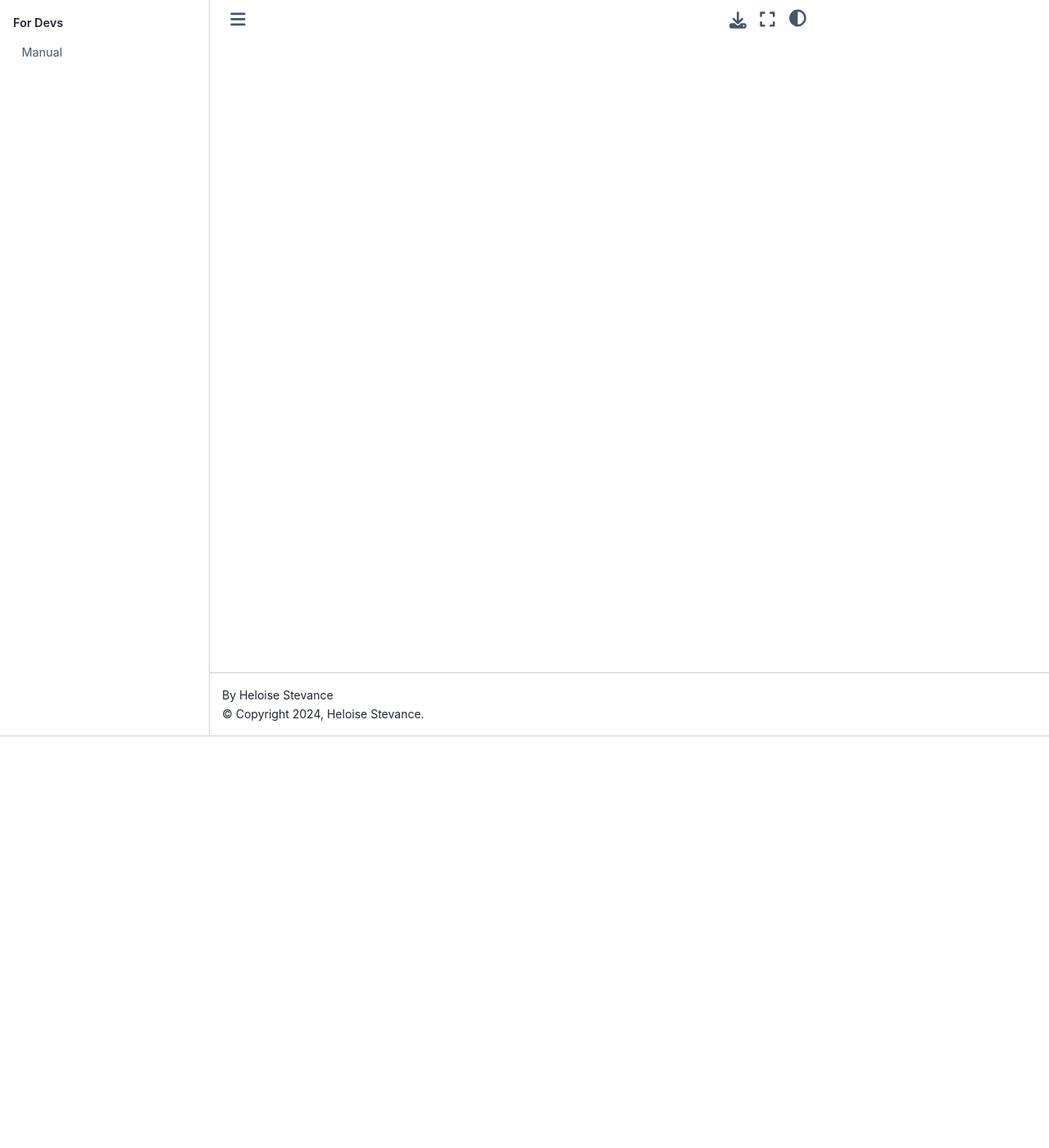
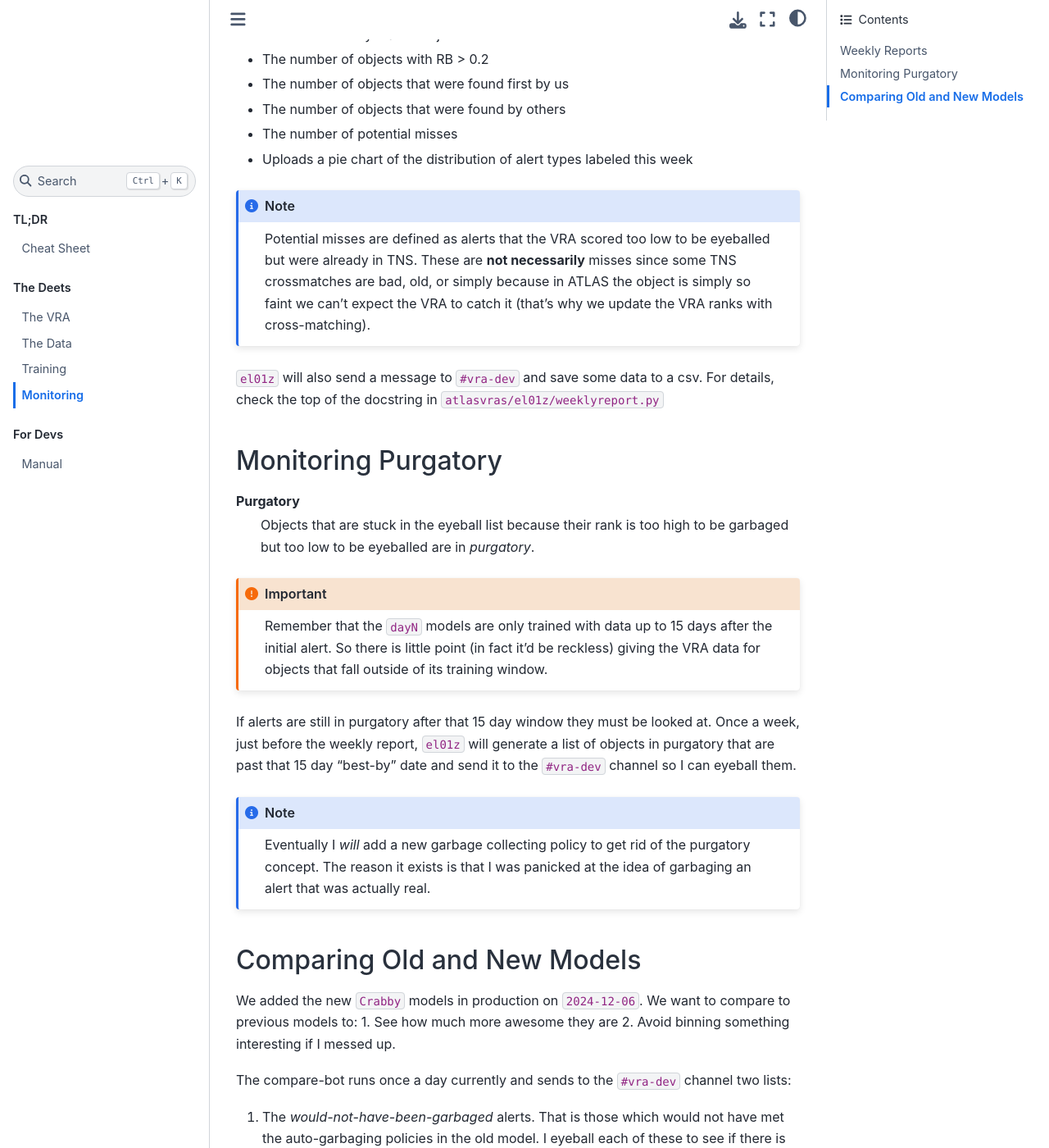
Before and after one commit to HeloiseS/atlasvras, a Sphinx documentation site: the page built from docs/source/el01z.rst, in a window 1280 px wide and 1400 px high, scrolled down 502 px. Shown: the whole window at 82% size. Built offline with Sphinx 7.4.7 and the Sphinx Book theme 1.1.4, drawn with Linux system fonts in a browser that asks for light colours; some of the changed text lies outside the part shown.

Commit message:
aded the eloiz sectoin

```diff
--- a/docs/source/el01z.rst
+++ b/docs/source/el01z.rst
@@ -1,2 +1,95 @@
 Monitoring with El01z
 ===================
+
+``el01z`` is the bot that monitors the behaviour of the VRA.
+It's actually currently **3 different bots** (as in three separate scripts)
+that have slightly different purposes
+
+1. **Weekly reports**
+2. **Monitoring purgatory**
+3. **Comparing old and new models**
+
+The first bot will be a permanent fixture although the body of the reports
+may evolve. The other two are dev helpers that will be turned off
+eventually.
+
+Weekly Reports
+--------------------
+Every Friday before the data wrangling meeting, ``el01z`` will generate a report
+to the ``#vra-forum`` channel which is meant for the whole QUB team.
+It will tell you:
+
+- The number of eyeballed objects
+- The number of objects with RB > 0.2
+- The number of objects that were found first by us
+- The number of objects that were found by others
+- The number of potential misses
+- Uploads a pie chart of the distribution of alert types labeled this week
+
+.. note::
+   Potential misses are defined as alerts that the VRA scored too low to be eyeballed
+   but were already in TNS. These are **not necessarily** misses since some
+   TNS crossmatches are bad, old, or simply because in ATLAS the object
+   is simply so faint we can't expect the VRA to catch it (that's why we update
+   the VRA ranks with cross-matching).
+
+``el01z`` will also send a message to ``#vra-dev`` and save some data to
+a csv. For details, check the top of the docstring in
+``atlasvras/el01z/weeklyreport.py``
+
+
+Monitoring Purgatory
+-------------------------
+
+Purgatory
+   Objects that are stuck in the eyeball list because their rank is too high to be
+   garbaged but too low to be eyeballed are in *purgatory*.
+
+.. important::
+   Remember that the ``dayN`` models are only trained with data up to
+   15 days after the initial alert. So there is little point (in fact it'd be reckless)
+   giving the VRA data for objects that fall outside of its training window.
+
+If alerts are still in purgatory after that 15 day window they must be looked at.
+Once a week, just before the weekly report, ``el01z`` will generate a list of
+objects in purgatory that are past that 15 day "best-by" date
+and send it to the ``#vra-dev`` channel so I can eyeball them.
+
+.. note::
+   Eventually I *will* add a new garbage collecting policy to get rid of the
+   purgatory concept. The reason it exists is that I was panicked at the idea
+   of garbaging an alert that was actually real.
+
+
+Comparing Old and New Models
+------------------------------------
+
+We added the new ``Crabby`` models in production on ``2024-12-06``.
+We want to compare to previous models to:
+1. See how much more awesome they are
+2. Avoid binning something interesting if I messed up.
+
+The compare-bot runs once a day currently and sends to the
+``#vra-dev`` channel two lists:
+
+1. The *would-not-have-been-garbaged* alerts. That is those which
+   would not have met the auto-garbaging policies in the old model.
+   I eyeball each of these to see if there is any reason to doubt.
+
+2. The *danger-zone* alerts: Those that would have been eyeballed
+   under the old scheme but are not being eyeballed now. I eyeball them
+   to see if we might have missed something.
+
+.. note::
+   *"What about the alerts that would NOT have been eyeballed in the old model?"*
+   Well those are being eyeballed by the other eyeballers. After a few weeks I
+   will take a look and see if we are sending too many extra alerts for eyeballing and
+   can cut back further.
+
+The compare-bot also saves a few things to a  file to allow me to do some
+comparison plots in a few weeks:
+
+- ``rank_NEW``: the rank given by the new model
+- ``rank_OLD``: the rank given by the old model
+- ``garbage_flag``: whether the object was garbaged (rank = -1)
+- ``timestamp_bot``: the timestamp of the bot run
--- a/docs/source/training.rst
+++ b/docs/source/training.rst
@@ -1,2 +1,2 @@
-Training
-----------------
+Training the models
+-------------------------
```
